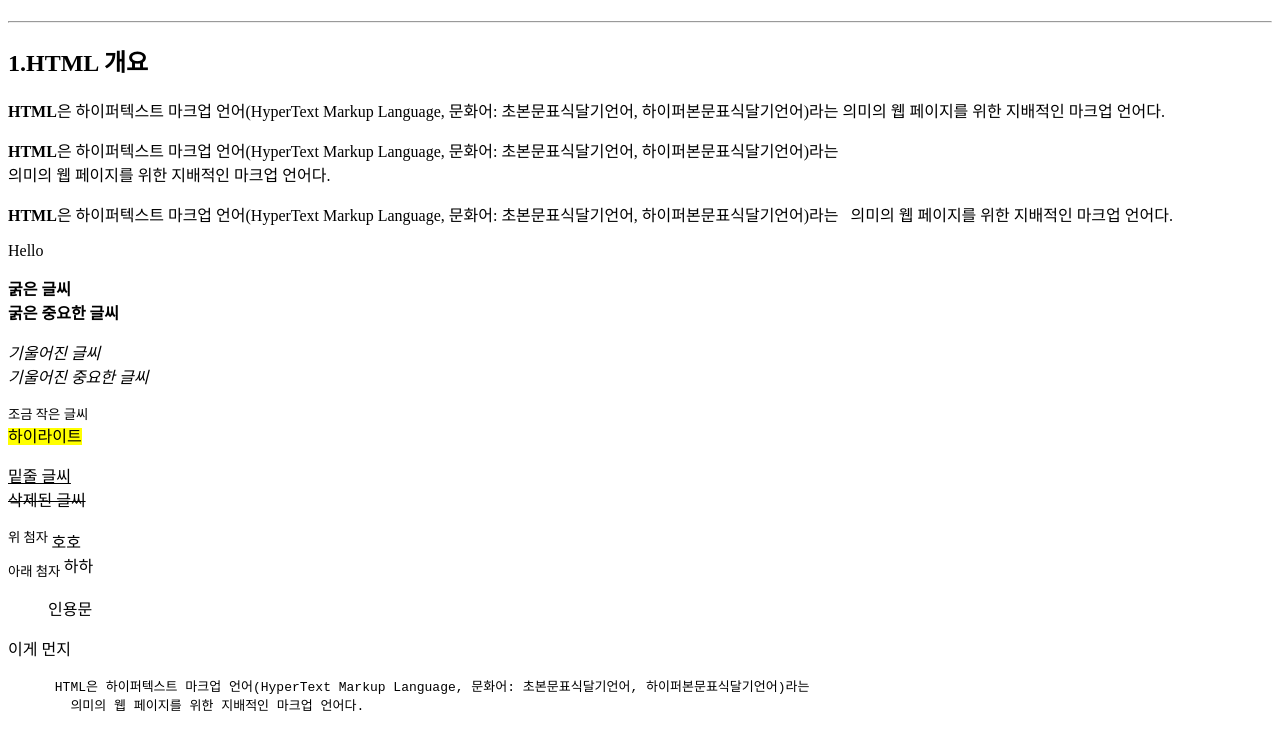
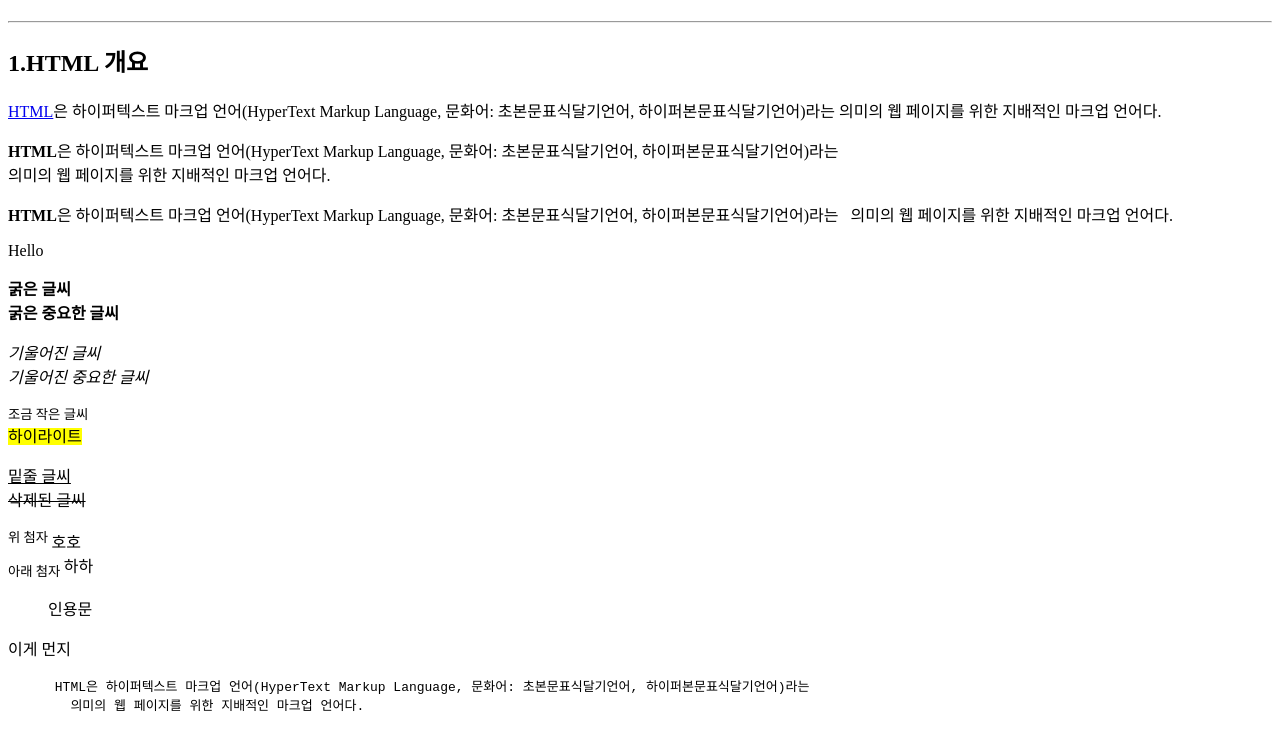
Before and after one commit to OMAZOO91/Web, a plain HTML site: page tag.html in a window 1280 px wide. Shown: the part 59-801 px from the top of the page. Drawn offline with Linux system fonts and the light colour scheme.

Commit message:
Update tag.html

```diff
--- a/tag.html
+++ b/tag.html
@@ -8,7 +8,7 @@
     <h1> HTML TAG </h1>
     <hr />
     <h2> 1.HTML 개요 </h2>
-    <p><b>HTML</b>은 하이퍼텍스트 마크업 언어(HyperText Markup Language, 문화어: 초본문표식달기언어, 하이퍼본문표식달기언어)라는
+    <p><a href="http://w3c.org" target="blank">HTML</a>은 하이퍼텍스트 마크업 언어(HyperText Markup Language, 문화어: 초본문표식달기언어, 하이퍼본문표식달기언어)라는
       의미의 웹 페이지를 위한 지배적인 마크업 언어다. </p>
     <p><b>HTML</b>은 하이퍼텍스트 마크업 언어(HyperText Markup Language, 문화어: 초본문표식달기언어, 하이퍼본문표식달기언어)라는 <br />
       의미의 웹 페이지를 위한 지배적인 마크업 언어다. </p>
```
